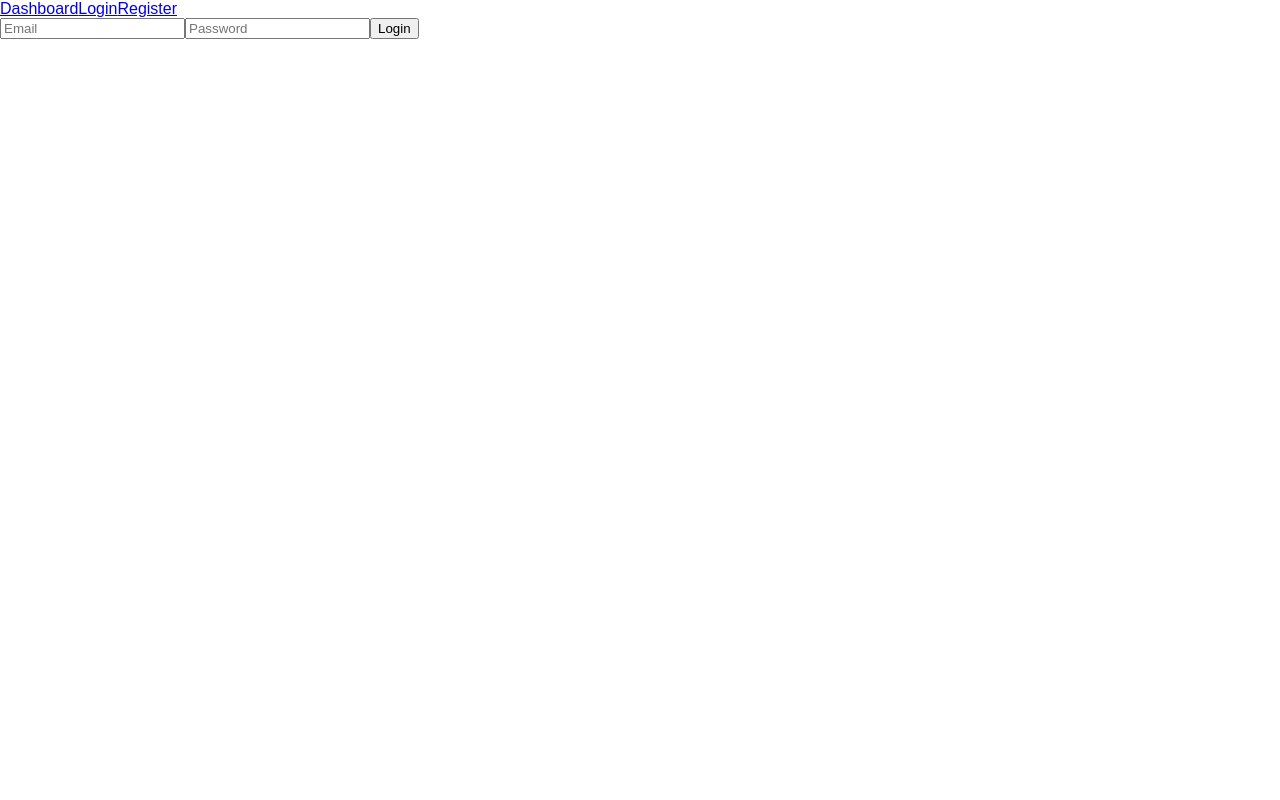
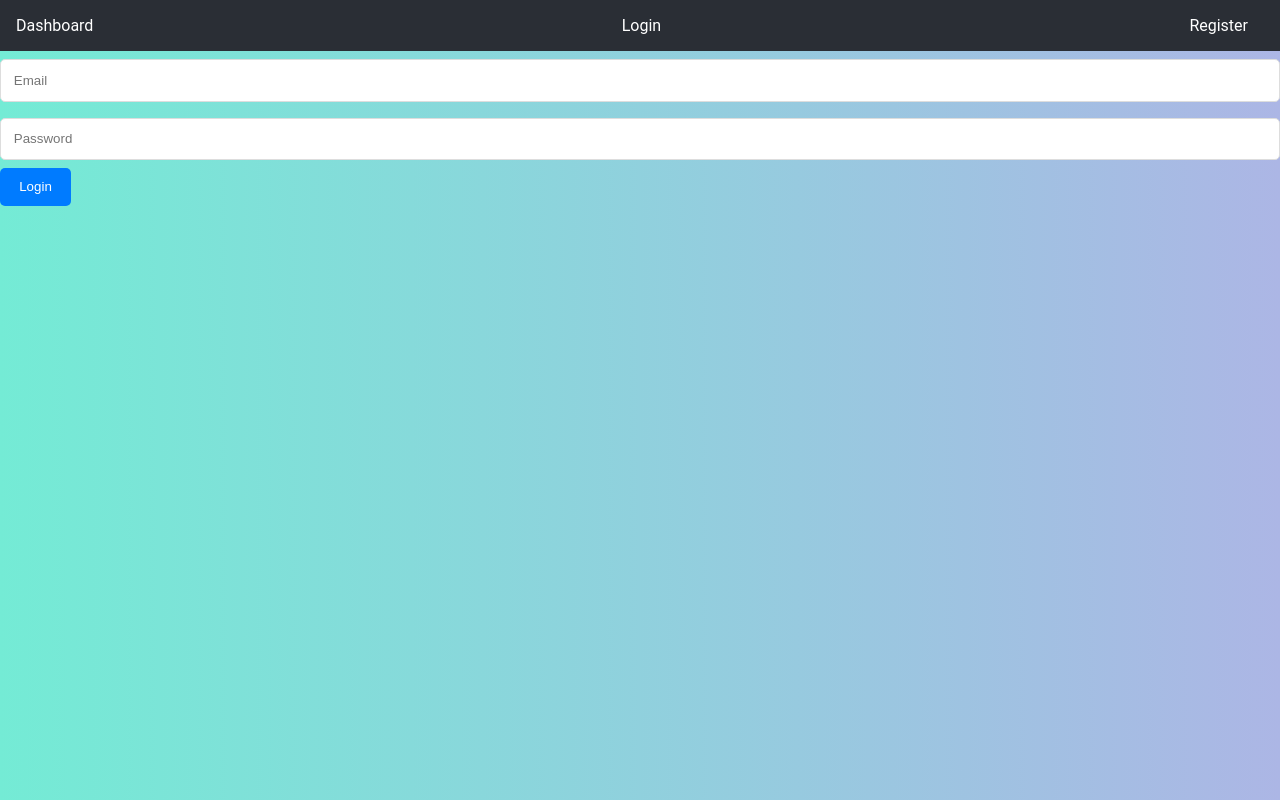
Before and after one commit to tushar76/GROUPISM, a React (Create React App) app: page /login in a window 1280 px wide. Built offline with nearby package versions, Linux system fonts and the light colour scheme.

Commit message:
Improved UI of Pages

```diff
--- a/src/App.css
+++ /dev/null
@@ -1,3 +0,0 @@
-body {
-  font-family: Arial, sans-serif;
-}
--- a/src/App.js
+++ b/src/App.js
@@ -5,7 +5,7 @@ import Login from "./components/pages/Login";
 import Register from "./components/pages/Register";
 import Dashboard from "./components/pages/Dashboard";
 import { AuthProvider, useAuth } from "./components/services/AuthContext";
-import '../src/App.css';
+import '../src/components/styles/App.css';
 
 const ProtectedRoute = ({ children }) => {
   const { user } = useAuth();
--- a/src/components/Navbar.js
+++ b/src/components/Navbar.js
@@ -1,6 +1,7 @@
 import React from "react";
 import { Link } from "react-router-dom";
 import { useAuth } from "./services/AuthContext";
+import "../components/styles/App.css"
 
 
 function Navbar() {
--- a/src/components/Tasks/TaskForm.js
+++ b/src/components/Tasks/TaskForm.js
@@ -1,4 +1,5 @@
 import React, { useState } from "react";
+import "../styles/App.css"
 
 function TaskForm({ onAddTask }) {
   const [taskName, setTaskName] = useState("");
--- a/src/components/Tasks/TaskList.js
+++ b/src/components/Tasks/TaskList.js
@@ -1,4 +1,5 @@
 import React from "react";
+import "../styles/App.css"
 
 function TaskList({ tasks  , setTasks}) {
   const toggleComplete = (indexToRemove) => {
--- a/src/components/pages/Dashboard.js
+++ b/src/components/pages/Dashboard.js
@@ -2,17 +2,43 @@ import React, { useEffect, useState } from "react";
 import axios from "axios";
 import TaskList from "../Tasks/TaskList";
 import TaskForm from "../Tasks/TaskForm";
+import "../styles/App.css";
+
+// Static list of local quotes outside the component
+const localQuotes = [
+  "The best way to predict the future is to invent it. - Alan Kay",
+  "Success is not the key to happiness. Happiness is the key to success. - Albert Schweitzer",
+  "Don't watch the clock; do what it does. Keep going. - Sam Levenson",
+  "The harder you work for something, the greater you’ll feel when you achieve it. - Unknown",
+  "Success doesn’t just find you. You have to go out and get it. - Unknown"
+];
 
 const Dashboard = () => {
   const [quote, setQuote] = useState("");
   const [tasks, setTasks] = useState([]);
 
   useEffect(() => {
-    axios.get("https://api.quotable.io/random").then((response) => {
-      setQuote(response.data.content);
-    }).catch(() => {
-      setQuote("Stay positive! Here's a fallback motivational message.");
-    });
+    // Function to fetch a random quote from the API or fall back to local quotes
+    const fetchQuote = () => {
+      axios
+        .get("https://zenquotes.io/api/random")
+        .then((response) => {
+          setQuote(`${response.data[0].q} - ${response.data[0].a}`);
+        })
+        .catch(() => {
+          const randomLocalQuote = localQuotes[Math.floor(Math.random() * localQuotes.length)];
+          setQuote(randomLocalQuote);
+        });
+    };
+
+    // Initially fetch the quote
+    fetchQuote();
+
+    // Set an interval to change the quote every 4 seconds
+    const intervalId = setInterval(fetchQuote, 4000);
+
+    // Cleanup the interval when the component is unmounted
+    return () => clearInterval(intervalId);
   }, []);
 
   const handleAddTask = (taskName) => {
@@ -25,10 +51,8 @@ const Dashboard = () => {
       <h1>Welcome to the Dashboard</h1>
       <p>Quote of the Day: {quote}</p>
 
-      {/* Pass the handler function to TaskForm */}
       <TaskForm onAddTask={handleAddTask} />
       <TaskList tasks={tasks} setTasks={setTasks} />
-
     </div>
   );
 };
--- a/src/components/pages/Login.js
+++ b/src/components/pages/Login.js
@@ -1,5 +1,6 @@
 import React, { useState } from "react";
 import { useAuth } from "../services/AuthContext";
+import "../styles/App.css"
 
 function LoginPage() {
   const { login, error } = useAuth();
--- a/src/components/pages/Register.js
+++ b/src/components/pages/Register.js
@@ -2,6 +2,7 @@ import React from "react";
 import { useFormik } from "formik";
 import * as Yup from "yup";
 import { useAuth } from "../services/AuthContext";
+import "../styles/App.css"
 
 const Register = () => {
   const { register } = useAuth();
--- /dev/null
+++ b/src/components/styles/App.css
@@ -0,0 +1,97 @@
+/* Reset Styles */
+* {
+    margin: 0;
+    padding: 0;
+    box-sizing: border-box;
+  }
+
+  body {
+    font-family: "Roboto", sans-serif;
+    background: linear-gradient(to right, #74ebd5, #acb6e5);
+    color: #333;
+    min-height: 100vh;
+  }
+
+  h1, h2 {
+    font-weight: 700;
+    color: #444;
+    text-align: center;
+    margin-bottom: 1rem;
+  }
+
+  a {
+    text-decoration: none;
+    color: #0077ff;
+  }
+
+  nav {
+    background-color: #2a2e35;
+    padding: 1rem;
+    display: flex;
+    justify-content: space-between;
+    align-items: center;
+    color: white;
+  }
+
+  nav a {
+    margin-right: 1rem;
+    color: white;
+  }
+
+  nav button {
+    background: #ff6666;
+    border: none;
+    color: white;
+    padding: 0.5rem 1rem;
+    cursor: pointer;
+    transition: background 0.3s ease;
+  }
+
+  nav button:hover {
+    background: #ff4c4c;
+  }
+
+  .container {
+    max-width: 800px;
+    margin: 2rem auto;
+    padding: 2rem;
+    background: white;
+    border-radius: 10px;
+    box-shadow: 0 5px 15px rgba(0, 0, 0, 0.2);
+  }
+
+  button {
+    background-color: #007bff;
+    border: none;
+    color: white;
+    padding: 0.7rem 1.2rem;
+    border-radius: 5px;
+    cursor: pointer;
+    transition: background 0.3s ease;
+  }
+
+  button:hover {
+    background-color: #0056b3;
+  }
+
+  input[type="text"], input[type="email"], input[type="password"] {
+    width: 100%;
+    padding: 0.8rem;
+    margin: 0.5rem 0;
+    border-radius: 5px;
+    border: 1px solid #ddd;
+  }
+
+  .task-complete {
+    text-decoration: line-through;
+    color: #777;
+  }
+
+  .quote {
+    font-style: italic;
+    background-color: #f7f7f7;
+    padding: 1rem;
+    border-radius: 8px;
+    text-align: center;
+    margin: 1rem 0;
+  }
```
